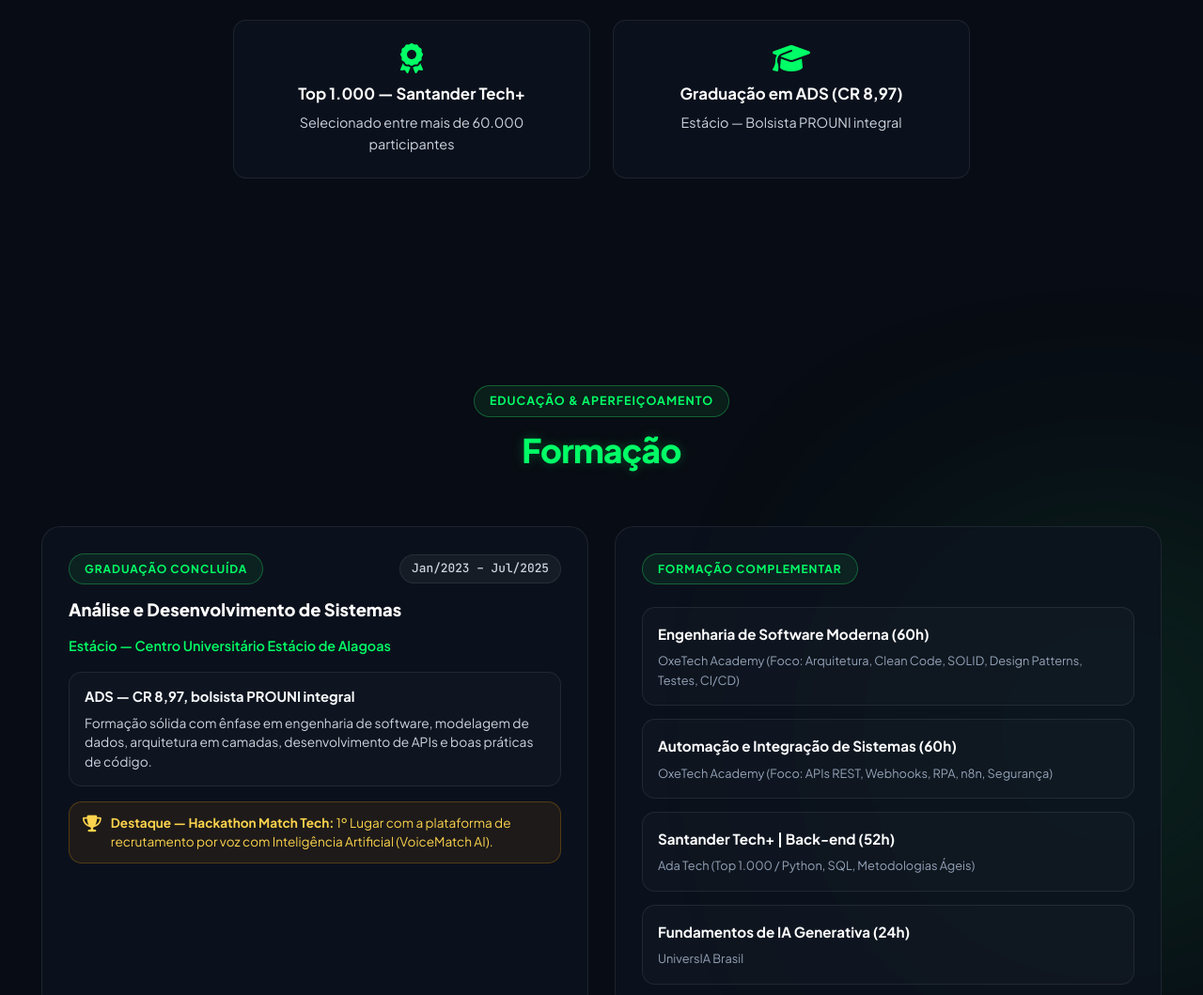
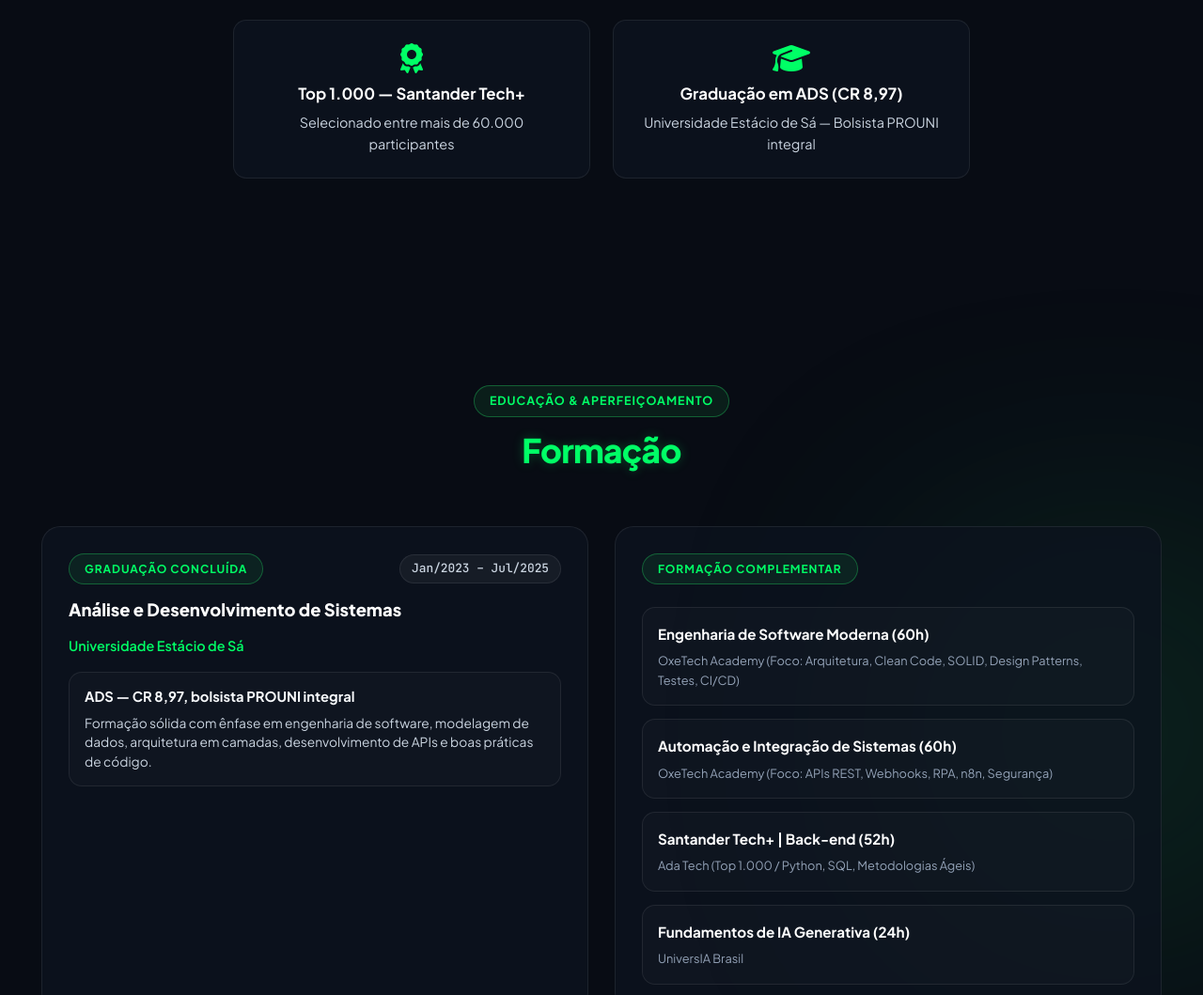
Before and after one commit to Ron4ld0/myportfolio, a plain HTML site: page index.html in a window 1280 px wide. Shown: the part 6379-7438 px from the top of the page at 94% size. Drawn offline with Linux system fonts and the light colour scheme.

Commit message:
fix(education): update institution to Universidade Estácio de Sá and remove voicematch highlight

```diff
--- a/index.html
+++ b/index.html
@@ -742,7 +742,7 @@
         <div class="destaque-card">
           <i class="fa-solid fa-graduation-cap"></i>
           <h3>Graduação em ADS (CR 8,97)</h3>
-          <p>Estácio — Bolsista PROUNI integral</p>
+          <p>Universidade Estácio de Sá — Bolsista PROUNI integral</p>
         </div>
       </div>
     </div>
@@ -764,18 +764,13 @@
             <span class="period-badge">Jan/2023 – Jul/2025</span>
           </div>
           <h3 class="edu-title">Análise e Desenvolvimento de Sistemas</h3>
-          <span class="edu-institution">Estácio — Centro Universitário Estácio de Alagoas</span>
+          <span class="edu-institution">Universidade Estácio de Sá</span>
 
           <div class="edu-summary-box">
             <p><strong>ADS — CR 8,97, bolsista PROUNI integral</strong></p>
             <p style="font-size:0.86rem; color:var(--text-secondary); margin-top:6px; line-height:1.5;">
               Formação sólida com ênfase em engenharia de software, modelagem de dados, arquitetura em camadas, desenvolvimento de APIs e boas práticas de código.
             </p>
-          </div>
-
-          <div class="edu-highlight-badge">
-            <i class="fa-solid fa-trophy" style="font-size:1.1rem; margin-top:2px;"></i>
-            <span><strong>Destaque — Hackathon Match Tech:</strong> 1º Lugar com a plataforma de recrutamento por voz com Inteligência Artificial (VoiceMatch AI).</span>
           </div>
         </div>
 
```
